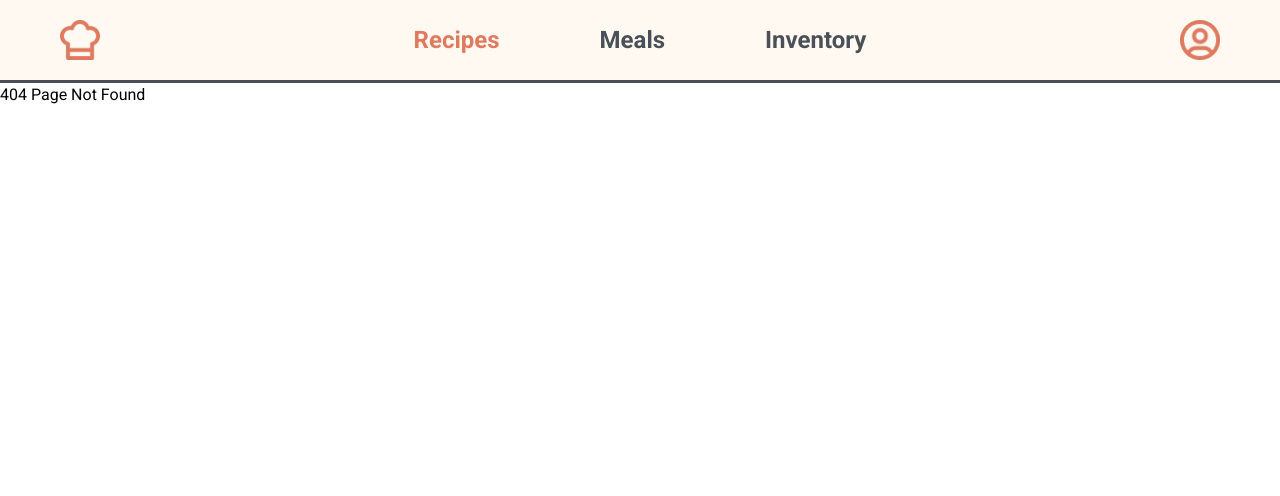
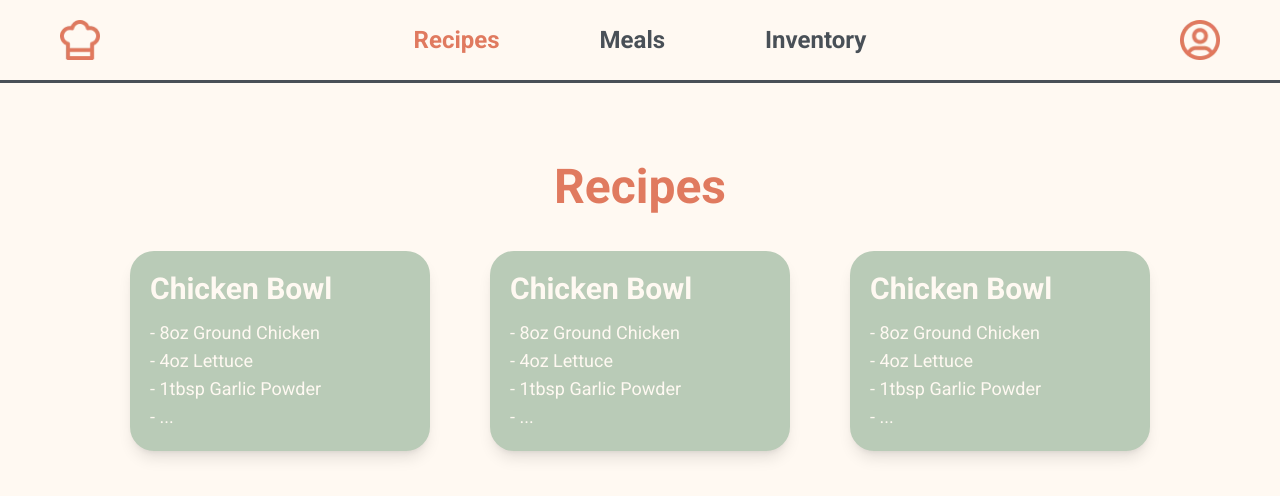
Before and after one commit to wesleylwu/CookCraft, a Next.js app: page /recipes in a window 1280 px wide. Before the commit this address had no page. Shown: the top 496 px of the page. Built offline with nearby package versions, Linux system fonts and the light colour scheme.

Commit message:
add reusable header, recipe cards, and recipe data

```diff
--- /dev/null
+++ b/src/app/recipes/page.tsx
@@ -0,0 +1,13 @@
+import RecipeCards from "@/components/recipes/RecipeCards";
+import Header from "@/components/Header";
+const Recipes = () => {
+  return (
+    <div className="bg-cookcraft-white h-screen w-screen">
+      <Header title="Recipes" />
+
+      <RecipeCards />
+    </div>
+  );
+};
+
+export default Recipes;
--- /dev/null
+++ b/src/components/Header.tsx
@@ -0,0 +1,15 @@
+"use client";
+
+type HeaderProps = {
+  title: string;
+};
+
+const Header = ({ title }: HeaderProps) => {
+  return (
+    <p className="text-cookcraft-red flex justify-center text-5xl font-bold">
+      <p className="mt-20">{title}</p>
+    </p>
+  );
+};
+
+export default Header;
--- /dev/null
+++ b/src/components/recipes/RecipeCards.tsx
@@ -0,0 +1,21 @@
+import RecipeList from "@/data/RecipeList";
+
+const RecipeCards = () => {
+  return (
+    <div className="flex justify-center gap-15 p-10">
+      {RecipeList.map(({ name, ingrediants }, index) => (
+        <div
+          key={index}
+          className="bg-cookcraft-green text-cookcraft-white flex w-1/4 flex-col justify-between rounded-3xl p-5 shadow-lg"
+        >
+          <div>
+            <p className="mb-3 text-3xl font-bold">{name}</p>
+            <p className="text-lg whitespace-pre-wrap">{ingrediants}</p>
+          </div>
+        </div>
+      ))}
+    </div>
+  );
+};
+
+export default RecipeCards;
--- /dev/null
+++ b/src/data/RecipeList.ts
@@ -0,0 +1,24 @@
+export interface recipes {
+  name: string;
+  ingrediants: string;
+}
+
+const recipes: recipes[] = [
+  {
+    name: "Chicken Bowl",
+    ingrediants:
+      "- 8oz Ground Chicken \n- 4oz Lettuce \n- 1tbsp Garlic Powder \n- ...",
+  },
+  {
+    name: "Chicken Bowl",
+    ingrediants:
+      "- 8oz Ground Chicken \n- 4oz Lettuce \n- 1tbsp Garlic Powder \n- ...",
+  },
+  {
+    name: "Chicken Bowl",
+    ingrediants:
+      "- 8oz Ground Chicken \n- 4oz Lettuce \n- 1tbsp Garlic Powder \n- ...",
+  },
+];
+
+export default recipes;
```
